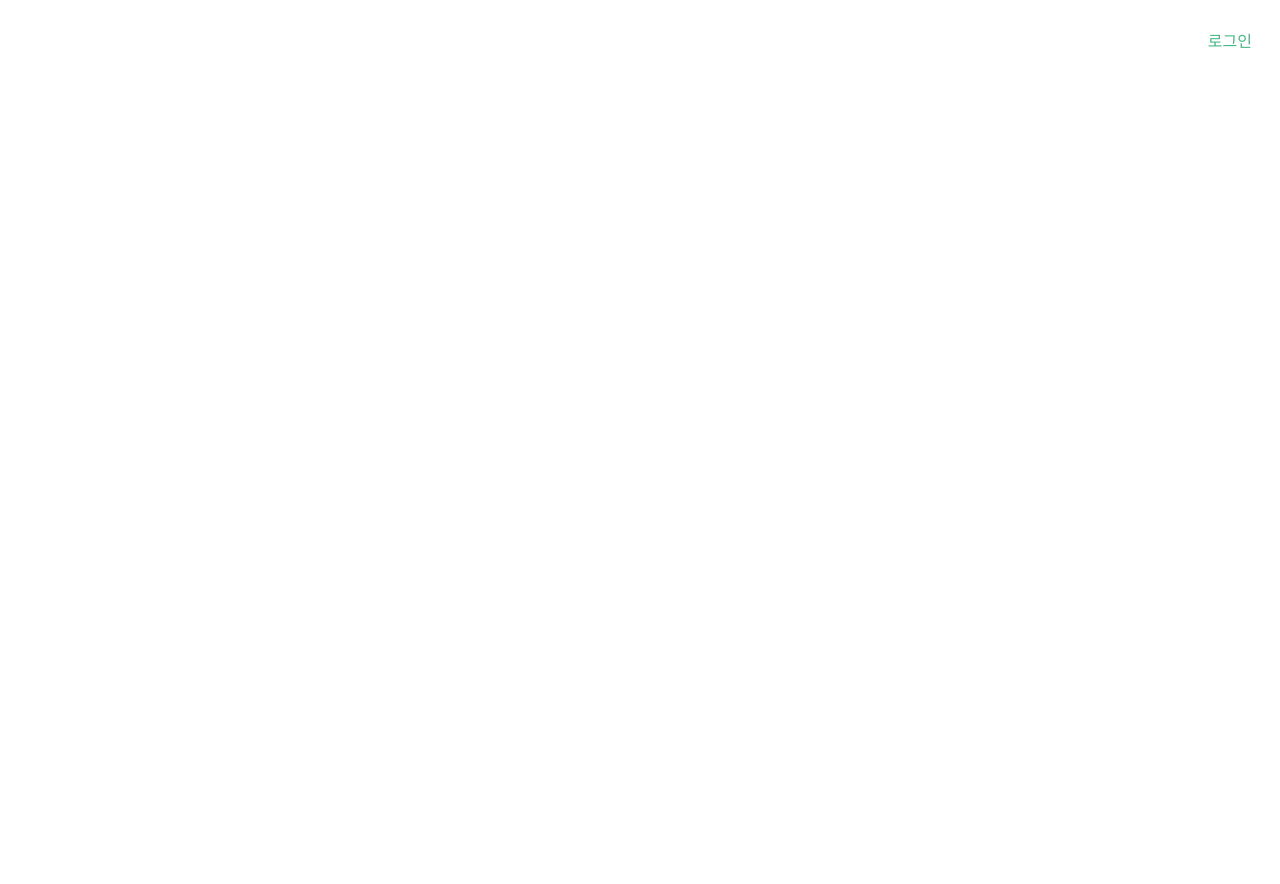
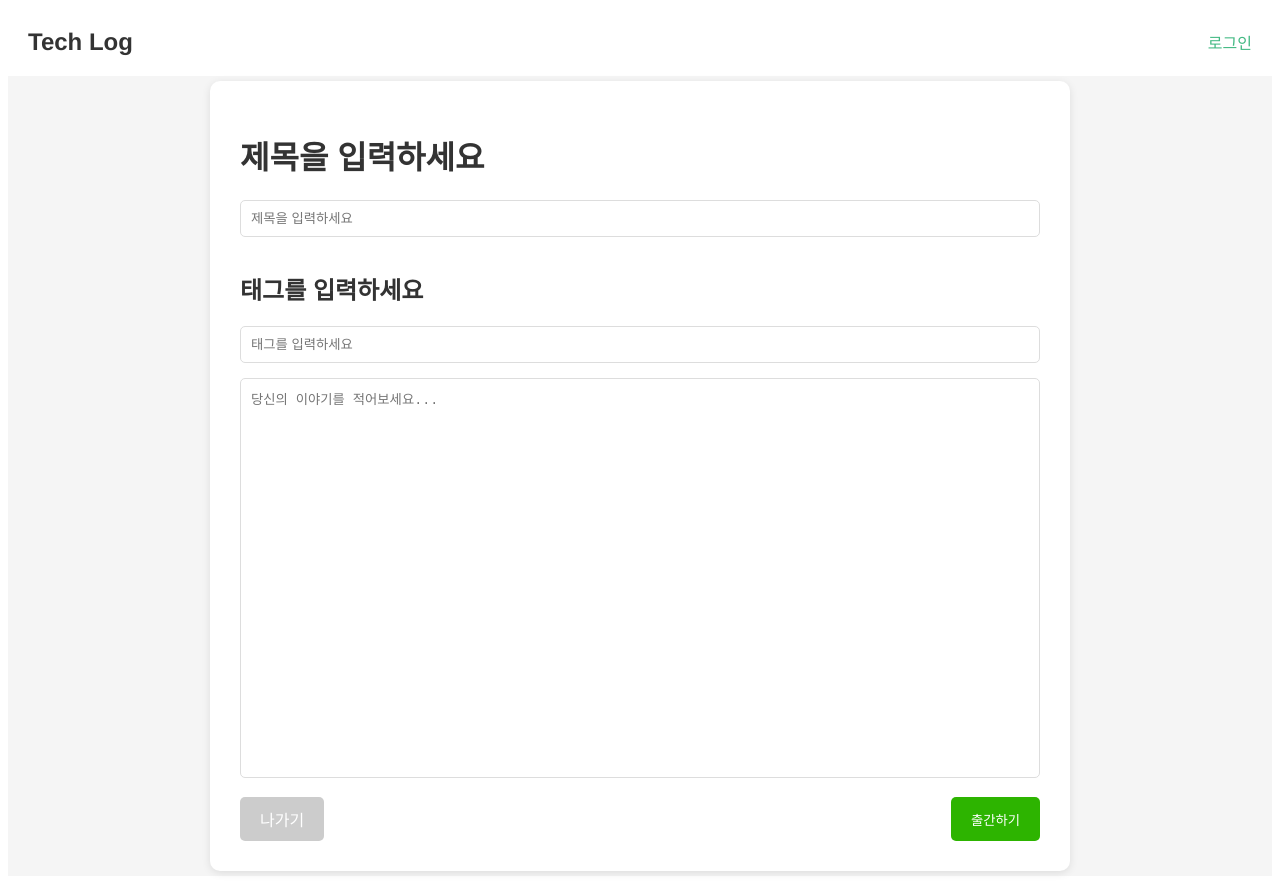
Before and after one commit to AnTaeho/TechLog-client, a Vue app: page /write in a window 1280 px wide. Before the commit this address had no page. Before the commit the page ends 800 px from the top, so only its background shows below. Built offline with nearby package versions, Linux system fonts and the light colour scheme.

Commit message:
게시글 작성 완성 0808

```diff
--- a/src/App.vue
+++ b/src/App.vue
@@ -1,8 +1,10 @@
 <template>
   <div id="app">
     <nav>
+      <div class="logo" @click="goHome">Tech Log</div>
       <div v-if="isLoggedIn">
         <span class="email">{{ email }}</span>
+        <router-link to="/write" class="write-button">글쓰기</router-link>
         <button @click="logout" class="logout-button">로그아웃</button>
       </div>
       <div v-else>
@@ -55,6 +57,9 @@ export default {
       } catch (error) {
         console.error('로그아웃 중 오류가 발생했습니다:', error);
       }
+    },
+    goHome() {
+      window.location.href = '/'; // 메인 페이지로 새로고침
     }
   }
 };
@@ -73,13 +78,34 @@ export default {
 
 nav {
   display: flex;
-  justify-content: flex-end;
+  justify-content: space-between;
+  align-items: center;
   padding: 20px;
+}
+
+.logo {
+  font-size: 1.5em;
+  font-weight: bold;
+  cursor: pointer;
 }
 
 .email {
   font-weight: bold;
   margin-right: 10px;
+}
+
+.write-button {
+  margin-right: 10px;
+  padding: 5px 10px;
+  background-color: #2db400;
+  color: white;
+  text-decoration: none;
+  border-radius: 5px;
+  transition: background-color 0.3s;
+}
+
+.write-button:hover {
+  background-color: #28a700;
 }
 
 .logout-button {
--- a/src/router/index.js
+++ b/src/router/index.js
@@ -3,6 +3,7 @@ import MainPage from '@/views/MainPage.vue';
 import PostDetail from '@/views/PostDetail.vue';
 import Join from '@/views/Join.vue';
 import Login from '@/views/Login.vue';
+import Write from '@/views/Write.vue';
 
 const routes = [
   {
@@ -25,6 +26,11 @@ const routes = [
     path: '/login',
     name: 'Login',
     component: Login
+  },
+  {
+    path: '/write',
+    name: 'Write',
+    component: Write
   }
 ];
 
--- /dev/null
+++ b/src/views/Write.vue
@@ -0,0 +1,120 @@
+<template>
+    <div class="write-container">
+      <div class="write-box">
+        <h1>제목을 입력하세요</h1>
+        <input type="text" v-model="title" placeholder="제목을 입력하세요" class="title-input" />
+
+        <h2>태그를 입력하세요</h2>
+        <input type="text" v-model="description" placeholder="태그를 입력하세요" class="description-input" />
+
+        <div class="markdown-editor">
+          <textarea v-model="content" placeholder="당신의 이야기를 적어보세요..." class="content-textarea"></textarea>
+        </div>
+
+        <div class="actions">
+          <router-link to="/" class="back-button">나가기</router-link>
+          <button @click="savePost" class="save-button">출간하기</button>
+        </div>
+      </div>
+    </div>
+  </template>
+
+  <script>
+  import axios from 'axios';
+
+  export default {
+    name: 'Write',
+    data() {
+      return {
+        title: '',
+        description: '',
+        content: ''
+      };
+    },
+    methods: {
+      async savePost() {
+        try {
+          await axios.post('http://localhost:8081/posts', {
+            title: this.title,
+            description: this.description,
+            content: this.content
+          }, {
+            headers: {
+              Authorization: `Bearer ${localStorage.getItem('accessToken')}`
+            }
+          });
+          window.location.href = '/'; // 메인 페이지로 리디렉션하면서 새로고침
+        } catch (error) {
+          console.error('글 작성 중 오류가 발생했습니다:', error);
+        }
+      }
+    }
+  };
+  </script>
+
+  <style scoped>
+  .write-container {
+    display: flex;
+    justify-content: center;
+    align-items: center;
+    height: 100vh;
+    background-color: #f5f5f5;
+  }
+
+  .write-box {
+    background-color: #fff;
+    padding: 30px;
+    border-radius: 10px;
+    box-shadow: 0 2px 8px rgba(0, 0, 0, 0.1);
+    text-align: left;
+    width: 800px;
+  }
+
+  .title-input,
+  .description-input,
+  .content-textarea {
+    width: 100%;
+    padding: 10px;
+    margin-bottom: 15px;
+    border: 1px solid #ddd;
+    border-radius: 5px;
+    box-sizing: border-box;
+  }
+
+  .content-textarea {
+    height: 400px;
+    resize: none;
+  }
+
+  .actions {
+    display: flex;
+    justify-content: space-between;
+  }
+
+  .back-button,
+  .save-button {
+    padding: 10px 20px;
+    border: none;
+    border-radius: 5px;
+    cursor: pointer;
+    transition: background-color 0.3s;
+    text-decoration: none;
+    color: white;
+  }
+
+  .back-button {
+    background-color: #ccc;
+  }
+
+  .back-button:hover {
+    background-color: #aaa;
+  }
+
+  .save-button {
+    background-color: #2db400;
+  }
+
+  .save-button:hover {
+    background-color: #28a700;
+  }
+  </style>
```
